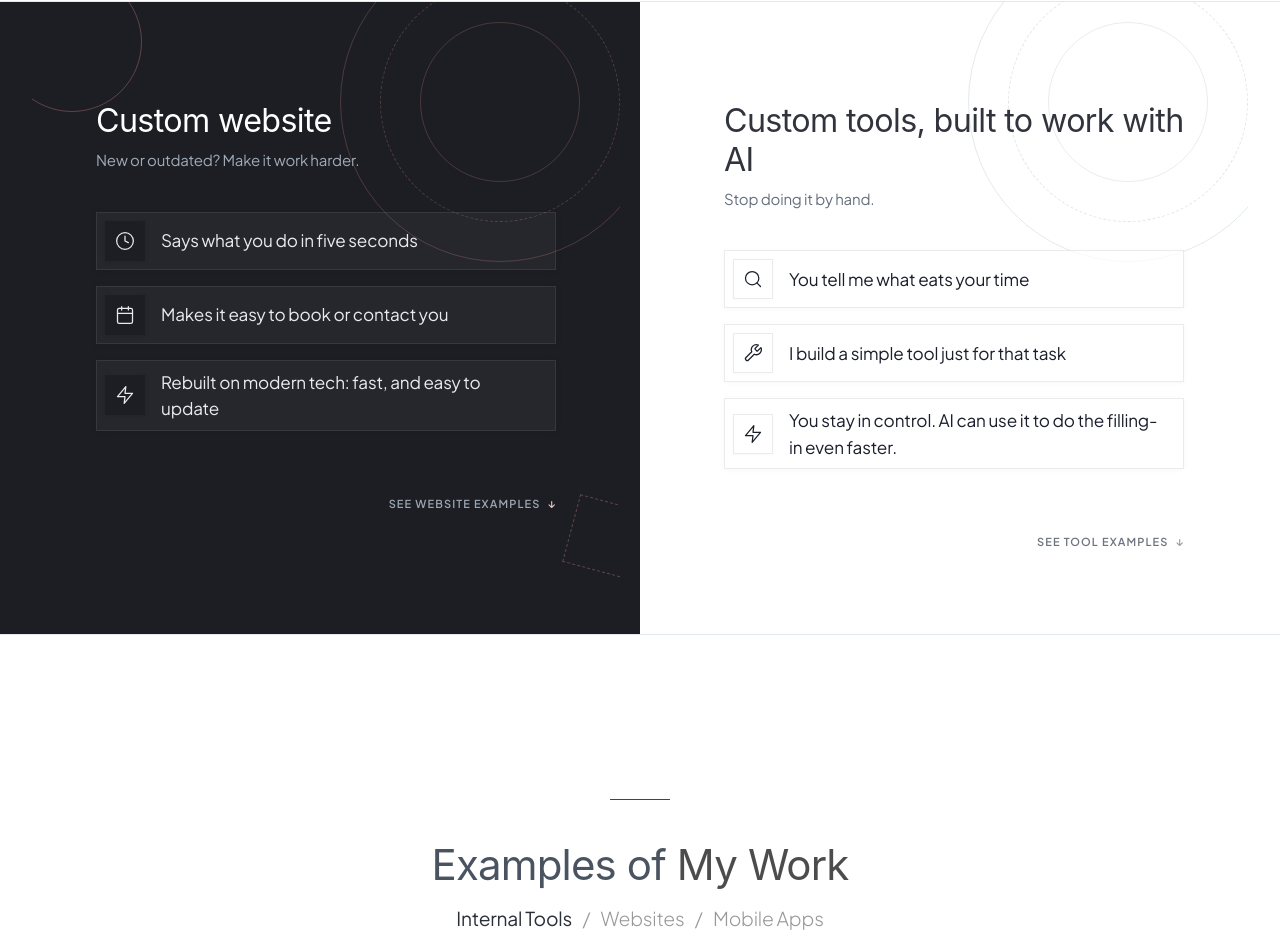
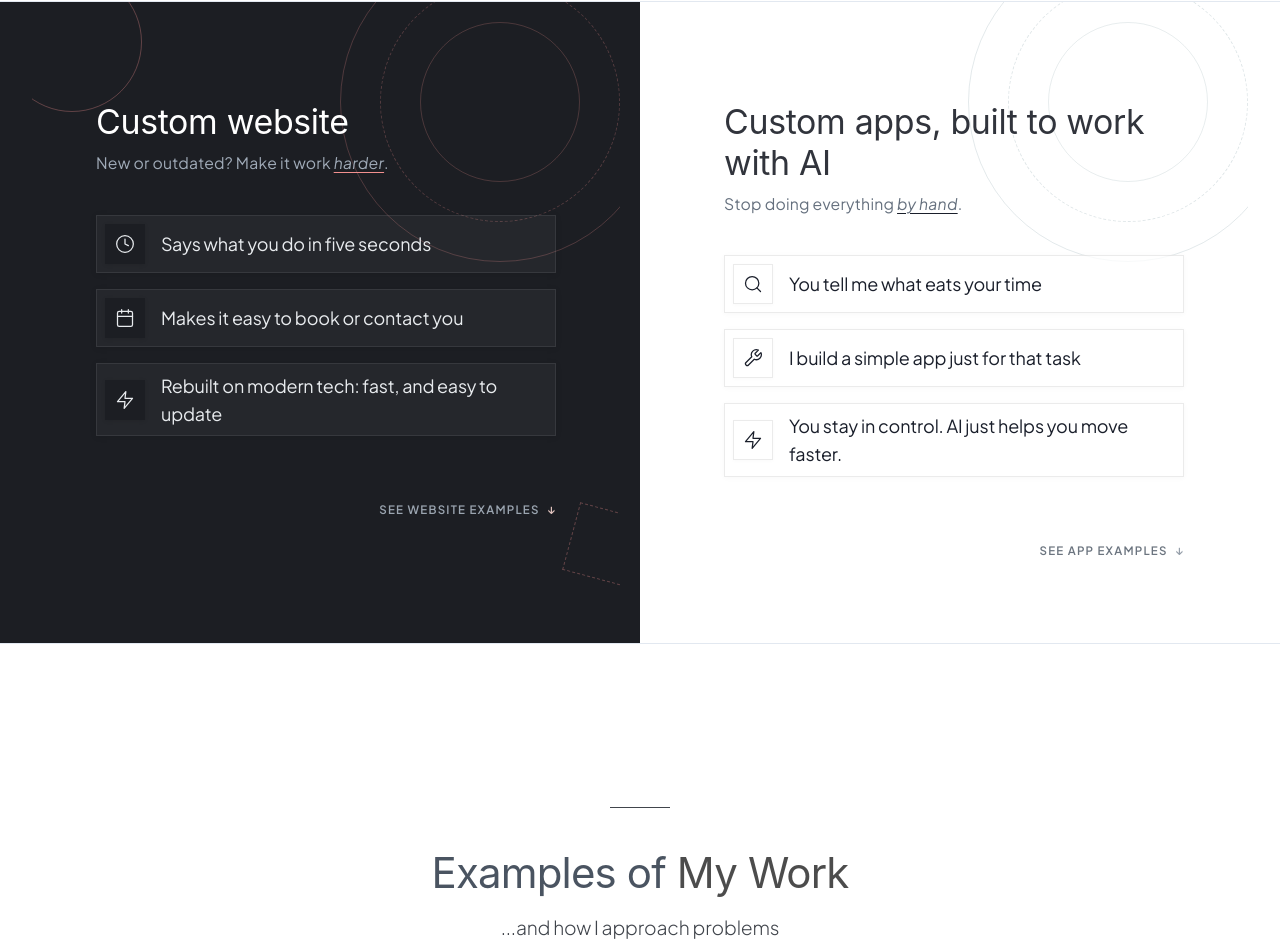
Before and after one commit to Irene2828/porfoliojuly, a Next.js app: page / in a window 1280 px wide. Shown: the part 1125-2077 px from the top of the page. Built offline with nearby package versions, Linux system fonts and the light colour scheme.

Commit message:
Refine portfolio content and layout

```diff
--- a/src/app/components/Footer.tsx
+++ b/src/app/components/Footer.tsx
@@ -96,9 +96,6 @@ export default function Footer() {
         <p className="footer-copy-text">
           &copy; 2026 Iryna Sheremeta
         </p>
-        <a href="/hire" className="footer-hire-link">
-          Hiring? &rarr;
-        </a>
       </motion.div>
     </footer>
   );
--- a/src/app/v2/components/HeroV2.tsx
+++ b/src/app/v2/components/HeroV2.tsx
@@ -28,7 +28,7 @@ export default function HeroV2() {
           .hero-name-group .hero-text h1.hero-statement {
             zoom: 1 !important;
             font-size: clamp(50px, 4.5vw, 64px) !important;
-            line-height: 0.886 !important;
+            line-height: 0.921 !important;
             letter-spacing: -0.018em !important;
           }
           .headline-desktop {
@@ -38,7 +38,7 @@ export default function HeroV2() {
           }
             .headline-desktop .headline-line {
     display: block !important;
-    line-height: 0.886 !important;
+    line-height: 0.921 !important;
     white-space: nowrap !important;
   }
   .hero-frame-paragraph {
@@ -890,7 +890,7 @@ export default function HeroV2() {
                       <strong className="headline-desktop-accent">websites,</strong>
                     </span>
                     <span className="headline-line">
-                      <strong className="headline-desktop-accent">tools,</strong>{' '}
+                      <strong className="headline-desktop-accent">apps,</strong>{' '}
                       <strong className="headline-desktop-accent">and</strong>{' '}
                       <strong className="headline-desktop-accent">workflows.</strong>
                     </span>
@@ -907,7 +907,7 @@ export default function HeroV2() {
                       <strong className="headline-mobile-accent">websites,</strong>
                     </span>
                     <span className="headline-line">
-                      <strong className="headline-mobile-accent">tools,</strong>{' '}
+                      <strong className="headline-mobile-accent">apps,</strong>{' '}
                       <strong className="headline-mobile-accent">and</strong>{' '}
                       <strong className="headline-mobile-accent">workflows.</strong>
                     </span>
--- a/src/app/v2/components/HowItWorks.tsx
+++ b/src/app/v2/components/HowItWorks.tsx
@@ -100,6 +100,10 @@ export default function HowItWorks() {
           #how-it-works {
             padding: 3.5rem 0 5.25rem 0 !important;
           }
+          #how-it-works > .container {
+            padding-left: 1.5rem !important;
+            padding-right: 1.5rem !important;
+          }
           .how-title {
             font-size: 2.1rem !important;
           }
@@ -110,12 +114,20 @@ export default function HowItWorks() {
             font-size: 1.5rem !important;
           }
         }
+        @media (min-width: 1200px) {
+          #how-it-works > .container {
+            max-width: 1267.2px !important;
+            padding-left: 1.76rem !important;
+            padding-right: 1.76rem !important;
+          }
+        }
       `}</style>
       <div
+        className="container"
         style={{
-          maxWidth: '1200px',
+          maxWidth: '1440px',
           margin: '0 auto',
-          padding: '0 1.9rem',
+          padding: '0 6rem',
           textAlign: 'center'
         }}
       >
--- a/src/app/v2/components/ProcessSection.tsx
+++ b/src/app/v2/components/ProcessSection.tsx
@@ -12,10 +12,28 @@ export default function ProcessSection() {
         .testimonial-single {
   background-color: #ffffff !important;
           color: #000000 !important;
-  border: 1px dashed #000000 !important;
+  border: none !important;
           border-radius: 0 !important;
           box-shadow: none !important;
+          position: relative !important;
         }
+        .testimonial-decor {
+          position: absolute;
+          left: 0;
+          display: flex;
+          flex-direction: column;
+          gap: 10px;
+          pointer-events: none;
+        }
+        .testimonial-decor-top { top: 0; }
+        .testimonial-decor-bottom { bottom: 0; left: auto; right: 0; align-items: flex-end; }
+        .testimonial-decor span {
+          display: block;
+          height: 1px;
+          background: rgba(45, 49, 57, 0.8);
+        }
+        .testimonial-decor span:first-child { width: 248px; }
+        .testimonial-decor span:last-child { width: 136px; }
         .testimonial-heading {
   font-family: var(--font-heading) !important;
           font-weight: 400 !important;
@@ -27,9 +45,9 @@ export default function ProcessSection() {
           font-family: var(--font-body), 'Plus Jakarta Sans', sans-serif !important;
           font-style: italic !important;
           font-weight: 400 !important;
-          letter-spacing: 0.012em !important;
-          color: #000000 !important;
-          -webkit-text-fill-color: #000000 !important;
+          letter-spacing: 0.008em !important;
+          color: rgba(0, 0, 0, 0.64) !important;
+          -webkit-text-fill-color: rgba(0, 0, 0, 0.64) !important;
         }
         .testimonial-attribution {
           font-family: var(--font-body), 'Plus Jakarta Sans', sans-serif !important;
@@ -50,6 +68,17 @@ export default function ProcessSection() {
           .testimonial-single {
             padding: 1.5rem 1.75rem !important;
           }
+          .testimonials-grey-container > .container {
+            padding-left: 1.5rem !important;
+            padding-right: 1.5rem !important;
+          }
+        }
+        @media (min-width: 1200px) {
+          .testimonials-grey-container > .container {
+            max-width: 1267.2px !important;
+            padding-left: 1.76rem !important;
+            padding-right: 1.76rem !important;
+          }
         }
       `}</style>
       <div
@@ -69,11 +98,12 @@ export default function ProcessSection() {
         }}
       >
         <div
+          className="container"
           style={{
             width: '100%',
             maxWidth: '1440px',
-            paddingLeft: '5%',
-            paddingRight: '5%',
+            paddingLeft: '6rem',
+            paddingRight: '6rem',
             display: 'flex',
             flexDirection: 'column',
             alignItems: 'flex-start',
@@ -94,7 +124,7 @@ export default function ProcessSection() {
               color: 'var(--color-heading-silver)',
             }}
           >
-            Working with Me is...
+            Working With Me Is...
           </motion.h2>
           <motion.div
             className="testimonial-single"
@@ -116,6 +146,14 @@ export default function ProcessSection() {
               textAlign: 'left',
             }}
           >
+            <div className="testimonial-decor testimonial-decor-top" aria-hidden="true">
+              <span />
+              <span />
+            </div>
+            <div className="testimonial-decor testimonial-decor-bottom" aria-hidden="true">
+              <span />
+              <span />
+            </div>
             <blockquote
               className="testimonial-quote"
               style={{
@@ -123,9 +161,9 @@ export default function ProcessSection() {
                 lineHeight: 1.35,
                 margin: 0,
                 padding: 0,
-                maxWidth: '1056px',
+                maxWidth: '950px',
                 fontStyle: 'italic',
-                color: '#000000',
+                color: 'rgba(0, 0, 0, 0.64)',
               }}
             >
               &ldquo;Iryna built my new website, and it started working right away &mdash; several calls from potential new clients since it went live. She explained everything clearly and patiently, even to someone like me who isn&apos;t tech-savvy at all. Working with her feels personal, not transactional. I recommend her without hesitation.&rdquo;
@@ -144,7 +182,7 @@ export default function ProcessSection() {
                 color: 'rgba(0, 0, 0, 0.8)',
               }}
             >
-              ISABELLE GUERTIN, INSURANCE CLAIMS EXPERT, MONTREAL
+              <strong style={{ fontWeight: 700, color: 'rgba(0, 0, 0, 0.6)' }}>ISABELLE GUERTIN</strong>, INSURANCE CLAIMS EXPERT, <span style={{ color: 'rgba(0, 0, 0, 0.6)' }}>MONTREAL</span>
             </motion.p>
           </motion.div>
         </div>
--- a/src/app/v2/components/ProjectsV2.tsx
+++ b/src/app/v2/components/ProjectsV2.tsx
@@ -549,9 +549,29 @@ export default function ProjectsV2({ initialProjects = [] }: ProjectsV2Props) {
           <span style={{ fontWeight: 400, color: 'var(--color-heading-silver, #4a5461)' }}>Examples of </span><span style={{ fontWeight: 400, color: 'var(--color-heading-silver, #4a5461)' }}>My Work</span>
         </motion.h2>
 
-              <div role="tablist" aria-label="Case categories" style={{ display: 'flex', justifyContent: 'center', gap: '0.5rem', flexWrap: 'wrap', width: '100%', margin: '0', padding: '0', boxSizing: 'border-box' }}>
+        <motion.p
+          initial={{ opacity: 0, y: 14 }}
+          whileInView={{ opacity: 0.9, y: 0 }}
+          viewport={{ once: true, amount: 0.5 }}
+          transition={{ duration: 0.7, delay: 0.18, ease: [0.16, 1, 0.3, 1] }}
+          style={{
+            fontFamily: 'var(--font-body)',
+            fontSize: 'clamp(1.05rem, 2.4vw, 1.2rem)',
+            fontWeight: 300,
+            lineHeight: 1.55,
+            color: 'var(--color-body-dark, #2b3038)',
+            maxWidth: '640px',
+            margin: '0 auto 14px auto',
+            textAlign: 'center',
+            letterSpacing: '-0.01em'
+          }}
+        >
+          ...and how I approach problems
+        </motion.p>
+
+              <div role="tablist" aria-label="Case categories" style={{ display: 'flex', justifyContent: 'center', gap: '0.5rem', flexWrap: 'wrap', width: '100%', margin: '28px 0 0', padding: '0', boxSizing: 'border-box' }}>
         {([
-          { id: 'internal-tools', label: 'Internal Tools' },
+          { id: 'internal-tools', label: 'Internal Apps' },
           { id: 'websites', label: 'Websites' },
           { id: 'mobile-apps', label: 'Mobile Apps' },
         ] as const).map((tab, index) => (
@@ -572,7 +592,7 @@ export default function ProjectsV2({ initialProjects = [] }: ProjectsV2Props) {
         style={{
           width: '100%',
           paddingBottom: '1.5rem',
-          paddingTop: '1.5rem'
+          paddingTop: '0.75rem'
         }}
       >
         <div className="cases-grid-container">
--- a/src/app/v2/components/ServicesV2.tsx
+++ b/src/app/v2/components/ServicesV2.tsx
@@ -40,7 +40,7 @@ export default function ServicesV2() {
       )
     },
     {
-      text: <span>I build a simple tool just for that task</span>,
+      text: <span>I build a simple app just for that task</span>,
       icon: (
         <svg width="20" height="20" viewBox="0 0 24 24" fill="none" stroke="#1A1F2B" strokeWidth="1.5" strokeLinecap="round" strokeLinejoin="round">
           <path d="M14.7 6.3a1 1 0 0 0 0 1.4l1.6 1.6a1 1 0 0 0 1.4 0l3.77-3.77a6 6 0 0 1-7.94 7.94l-6.91 6.91a2.12 2.12 0 0 1-3-3l6.91-6.91a6 6 0 0 1 7.94-7.94l-3.76 3.76z"/>
@@ -48,7 +48,7 @@ export default function ServicesV2() {
       )
     },
     {
-      text: <span>You stay in control. AI can use it to do the filling-in even faster.</span>,
+      text: <span>You stay in control. AI just helps you move faster.</span>,
       icon: (
         <svg width="20" height="20" viewBox="0 0 24 24" fill="none" stroke="#1A1F2B" strokeWidth="1.5" strokeLinecap="round" strokeLinejoin="round">
           <polygon points="13 2 3 14 12 14 11 22 21 10 12 10 13 2"/>
@@ -232,7 +232,7 @@ export default function ServicesV2() {
             fontStyle: 'normal'
           }}
         >
-          A website, a tool, or both.
+          ...a website, an app, or both?
         </motion.p>
       </div>
 
@@ -353,11 +353,11 @@ export default function ServicesV2() {
                   transition={{ duration: 0.65, delay: 0.1, ease: [0.16, 1, 0.3, 1] }}
                   style={{
                     fontFamily: "var(--font-heading)",
-                    fontSize: 'clamp(1.55rem, 2.52vw, 2.05rem)',
+                    fontSize: 'clamp(1.63rem, 2.65vw, 2.15rem)',
                     fontWeight: 400,
                     color: '#FFFFFF',
                     margin: '0 0 0.5rem 0',
-                    letterSpacing: '-0.02em',
+                    letterSpacing: '-0.01em',
                     lineHeight: 1.2,
                     WebkitTextStroke: '0'
                   }}
@@ -371,13 +371,14 @@ export default function ServicesV2() {
                   transition={{ duration: 0.65, delay: 0.18, ease: [0.16, 1, 0.3, 1] }}
                   style={{
                     fontFamily: "var(--font-body)",
-                    fontSize: '15px',
+                    fontSize: '15.75px',
                     color: '#a0abb8',
                     margin: '0 0 2.5rem 0',
-                    lineHeight: 1.5
+                    lineHeight: 1.5,
+                    letterSpacing: '0.015em'
                   }}
                 >
-                  New or outdated? Make it work harder.
+                  New or outdated? Make it work <span style={{ fontStyle: 'italic', textDecorationLine: 'underline', textDecorationColor: '#f2908f', textDecorationThickness: '1px', textUnderlineOffset: '0.16em' }}>harder</span>.
                 </motion.p>
 
                 <ul style={{ listStyle: 'none', padding: 0, margin: 0, display: 'flex', flexDirection: 'column', gap: '16px' }}>
@@ -389,7 +390,7 @@ export default function ServicesV2() {
                       viewport={{ once: true, amount: 0.25 }}
                       transition={{ duration: 0.65, delay: 0.24 + idx * 0.11, ease: [0.16, 1, 0.3, 1] }}
                       style={{
-                        fontSize: '1.071rem',
+                        fontSize: '1.125rem',
                         color: '#e8ebee',
                         display: 'flex',
                         alignItems: 'center',
@@ -422,7 +423,7 @@ export default function ServicesV2() {
                       >
                         {bullet.icon}
                       </motion.div>
-                      <div style={{ color: '#e8ebee' }}>
+                      <div style={{ color: '#e8ebee', fontSize: 'inherit', letterSpacing: 'inherit' }}>
                         {bullet.text}
                       </div>
                     </motion.li>
@@ -435,7 +436,7 @@ export default function ServicesV2() {
                   transition={{ duration: 0.6, delay: 0.58, ease: [0.16, 1, 0.3, 1] }}
                   style={{ display: 'flex', justifyContent: 'flex-end', marginTop: '64px' }}
                 >
-                  <a href="#cases" className="see-example-link-dark" style={{ position: 'relative', display: 'inline-flex', alignItems: 'center', fontFamily: 'var(--font-label), sans-serif', fontSize: '11px', fontWeight: 600, letterSpacing: '0.1em', opacity: 0.9, textDecoration: 'none', color: '#A9B4C0', paddingBottom: '4px', transition: 'opacity 0.2s' }} onMouseEnter={(e) => e.currentTarget.style.opacity = '1'} onMouseLeave={(e) => e.currentTarget.style.opacity = '0.9'}>
+                  <a href="#cases" className="see-example-link-dark" style={{ position: 'relative', display: 'inline-flex', alignItems: 'center', fontFamily: 'var(--font-label), sans-serif', fontSize: '11.55px', fontWeight: 600, letterSpacing: '0.105em', opacity: 0.9, textDecoration: 'none', color: '#A9B4C0', paddingBottom: '4px', transition: 'opacity 0.2s' }} onMouseEnter={(e) => e.currentTarget.style.opacity = '1'} onMouseLeave={(e) => e.currentTarget.style.opacity = '0.9'}>
                     <span>SEE WEBSITE EXAMPLES <span style={{ color: '#f7d6d0', marginLeft: '4px' }}>&darr;</span></span>
                   </a>
                 </motion.div>
@@ -486,16 +487,16 @@ export default function ServicesV2() {
                   transition={{ duration: 0.65, delay: 0.22, ease: [0.16, 1, 0.3, 1] }}
                   style={{
                     fontFamily: "var(--font-heading)",
-                    fontSize: 'clamp(1.55rem, 2.52vw, 2.05rem)',
+                    fontSize: 'clamp(1.63rem, 2.65vw, 2.15rem)',
                     fontWeight: 400,
                     color: 'var(--color-headline-matte, #31343c)',
                     margin: '0 0 0.5rem 0',
-                    letterSpacing: '-0.02em',
+                    letterSpacing: '-0.01em',
                     lineHeight: 1.2,
                     WebkitTextStroke: '0'
                   }}
                 >
-                  Custom tools, built to work with AI
+                  Custom apps, built to work with AI
                 </motion.h3>
                 <motion.p
                   initial={{ opacity: 0, y: 12 }}
@@ -504,13 +505,14 @@ export default function ServicesV2() {
                   transition={{ duration: 0.65, delay: 0.3, ease: [0.16, 1, 0.3, 1] }}
                   style={{
                     fontFamily: "var(--font-body)",
-                    fontSize: '15px',
+                    fontSize: '15.75px',
                     color: '#65707e',
                     margin: '0 0 2.5rem 0',
-                    lineHeight: 1.5
+                    lineHeight: 1.5,
+                    letterSpacing: '0.015em'
                   }}
                 >
-                  Stop doing it by hand.
+                  Stop doing everything <span style={{ fontStyle: 'italic', textDecorationLine: 'underline', textDecorationColor: '#1A1F2B', textDecorationThickness: '1px', textUnderlineOffset: '0.16em' }}>by hand</span>.
                 </motion.p>
 
                 <ul style={{ listStyle: 'none', padding: 0, margin: 0, display: 'flex', flexDirection: 'column', gap: '16px' }}>
@@ -522,7 +524,7 @@ export default function ServicesV2() {
                       viewport={{ once: true, amount: 0.25 }}
                       transition={{ duration: 0.65, delay: 0.36 + idx * 0.11, ease: [0.16, 1, 0.3, 1] }}
                       style={{
-                        fontSize: '1.071rem',
+                        fontSize: '1.125rem',
                         color: '#1A1F2B',
                         display: 'flex',
                         alignItems: 'center',
@@ -555,7 +557,7 @@ export default function ServicesV2() {
                       >
                         {bullet.icon}
                       </motion.div>
-                      <div style={{ color: '#1A1F2B' }}>
+                      <div style={{ color: '#1A1F2B', fontSize: 'inherit', letterSpacing: 'inherit' }}>
                         {bullet.text}
                       </div>
                     </motion.li>
@@ -568,8 +570,8 @@ export default function ServicesV2() {
                   transition={{ duration: 0.6, delay: 0.68, ease: [0.16, 1, 0.3, 1] }}
                   style={{ display: 'flex', justifyContent: 'flex-end', marginTop: '64px' }}
                 >
-                  <a href="#cases" className="see-example-link-light-bg" style={{ position: 'relative', display: 'inline-flex', alignItems: 'center', fontFamily: 'var(--font-label), sans-serif', fontSize: '11px', fontWeight: 600, letterSpacing: '0.1em', opacity: 0.9, textDecoration: 'none', color: '#5C6672', paddingBottom: '4px', transition: 'opacity 0.2s' }} onMouseEnter={(e) => e.currentTarget.style.opacity = '1'} onMouseLeave={(e) => e.currentTarget.style.opacity = '0.9'}>
-                    <span>SEE TOOL EXAMPLES <span style={{ color: '#8a94a0', marginLeft: '4px' }}>&darr;</span></span>
+                  <a href="#cases" className="see-example-link-light-bg" style={{ position: 'relative', display: 'inline-flex', alignItems: 'center', fontFamily: 'var(--font-label), sans-serif', fontSize: '11.55px', fontWeight: 600, letterSpacing: '0.105em', opacity: 0.9, textDecoration: 'none', color: '#5C6672', paddingBottom: '4px', transition: 'opacity 0.2s' }} onMouseEnter={(e) => e.currentTarget.style.opacity = '1'} onMouseLeave={(e) => e.currentTarget.style.opacity = '0.9'}>
+                    <span>SEE APP EXAMPLES <span style={{ color: '#8a94a0', marginLeft: '4px' }}>&darr;</span></span>
                   </a>
                 </motion.div>
               </div>
```
Also changed, not shown: src/app/v2/components/FaqSection.tsx (+34 -13 lines).
